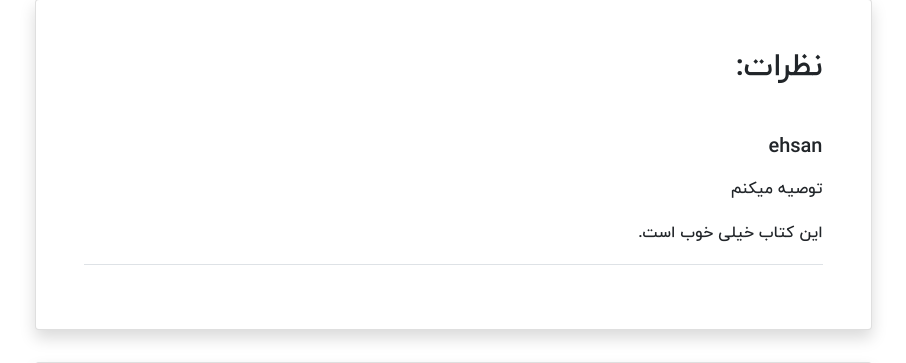
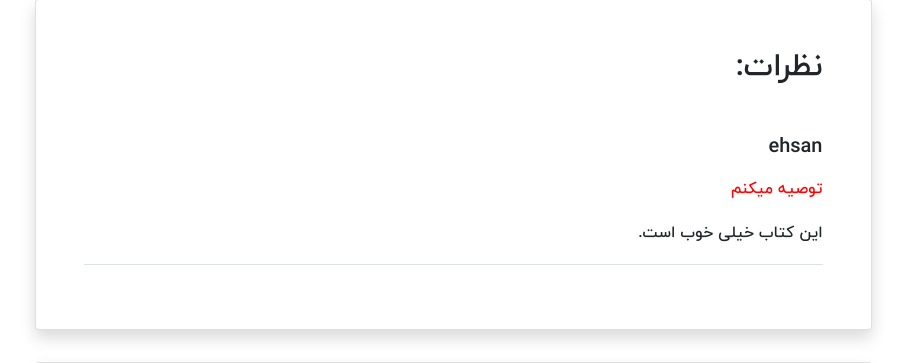
Before and after one commit to EhsanTahafchi/Book_Store_Project, a Django app: page /books/1/ in a window 1280 px wide. Shown: the part 2052-2415 px from the top of the page, without its empty margins (187-1093 px from the left). Run offline with Django 5.2, Linux system fonts and the light colour scheme; a user stored in the database is signed in; data comes from the database, SQL or seed files in the repository; both versions use the stored data as it was after the commit; some libraries are stand-ins or nearby versions.

Commit message:
Apply final Change

```diff
--- a/books/templates/books/book_detail.html
+++ b/books/templates/books/book_detail.html
@@ -60,9 +60,9 @@
                                 <div class="border-bottom mb-3">
                                     <h5 class="mb-3">{{ comment.user.username }}</h5>
                                     {% if comment.recommend %}
-                                        <p>توصیه میکنم</p>
+                                        <p style="color: red">توصیه میکنم</p>
                                     {% else %}
-                                        <p>توصیه نمیکنم</p>
+                                        <p style="color: red">توصیه نمیکنم</p>
                                     {% endif %}
                                     <p>{{ comment.text | linebreaks }}</p>
                                 </div>
--- a/books/templates/books/favourite_book_list.html
+++ b/books/templates/books/favourite_book_list.html
@@ -52,6 +52,4 @@
     <br>
     <br>
     <br>
-
-
 {% endblock content %}
--- a/books/views.py
+++ b/books/views.py
@@ -42,13 +42,13 @@ def book_detail_view(request, pk):
 
 class BookCreateView(LoginRequiredMixin, generic.CreateView):
     model = Book
-    fields = ['title', 'author', 'description', 'price', 'cover']
+    fields = ['user', 'title', 'author', 'description', 'price', 'cover']
     template_name = 'books/book_create.html'
 
 
 class BookUpdateView(LoginRequiredMixin, UserPassesTestMixin, generic.UpdateView):
     model = Book
-    fields = ['title', 'author', 'description', 'price', 'cover']
+    fields = ['user', 'title', 'author', 'description', 'price', 'cover']
     template_name = 'books/book_update.html'
 
     def test_func(self):
```
Also changed, not shown: books/templates/books/book_delete.html (+7 -0 lines), db.sqlite3.
